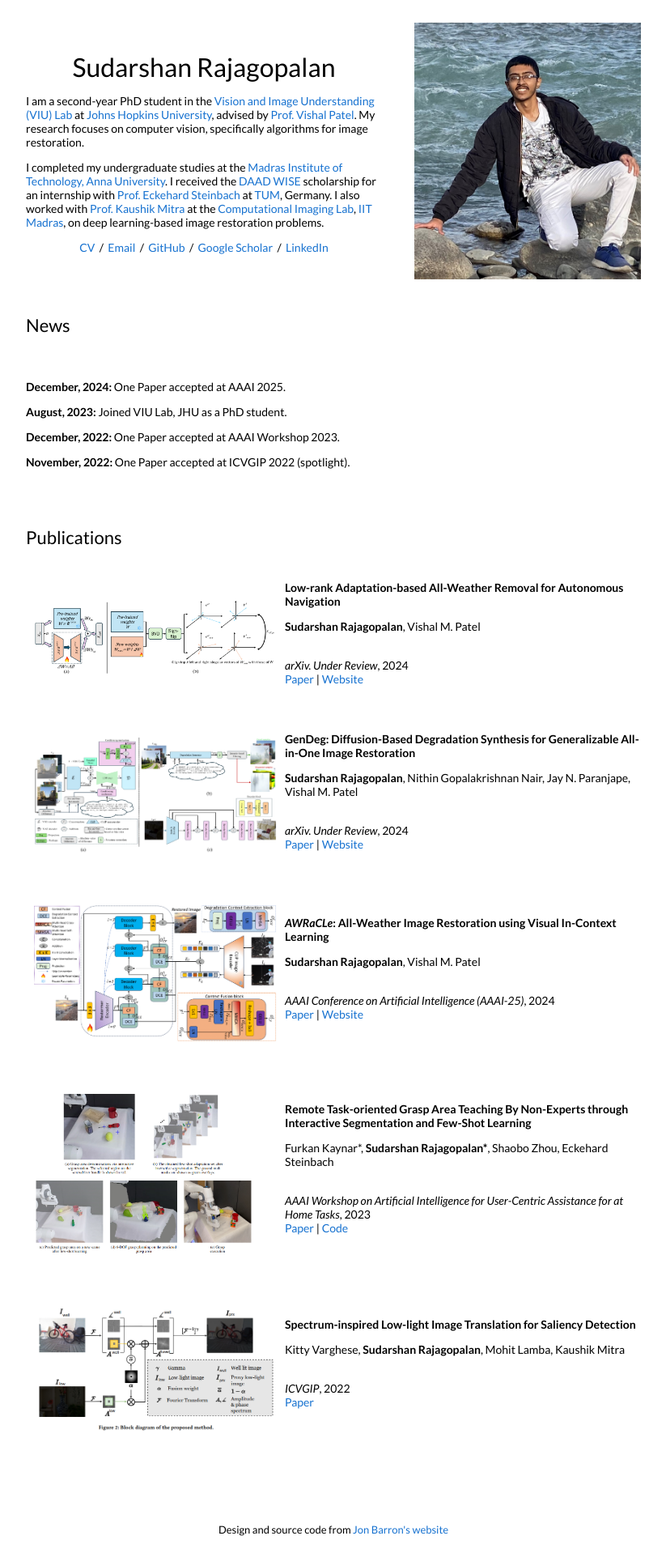
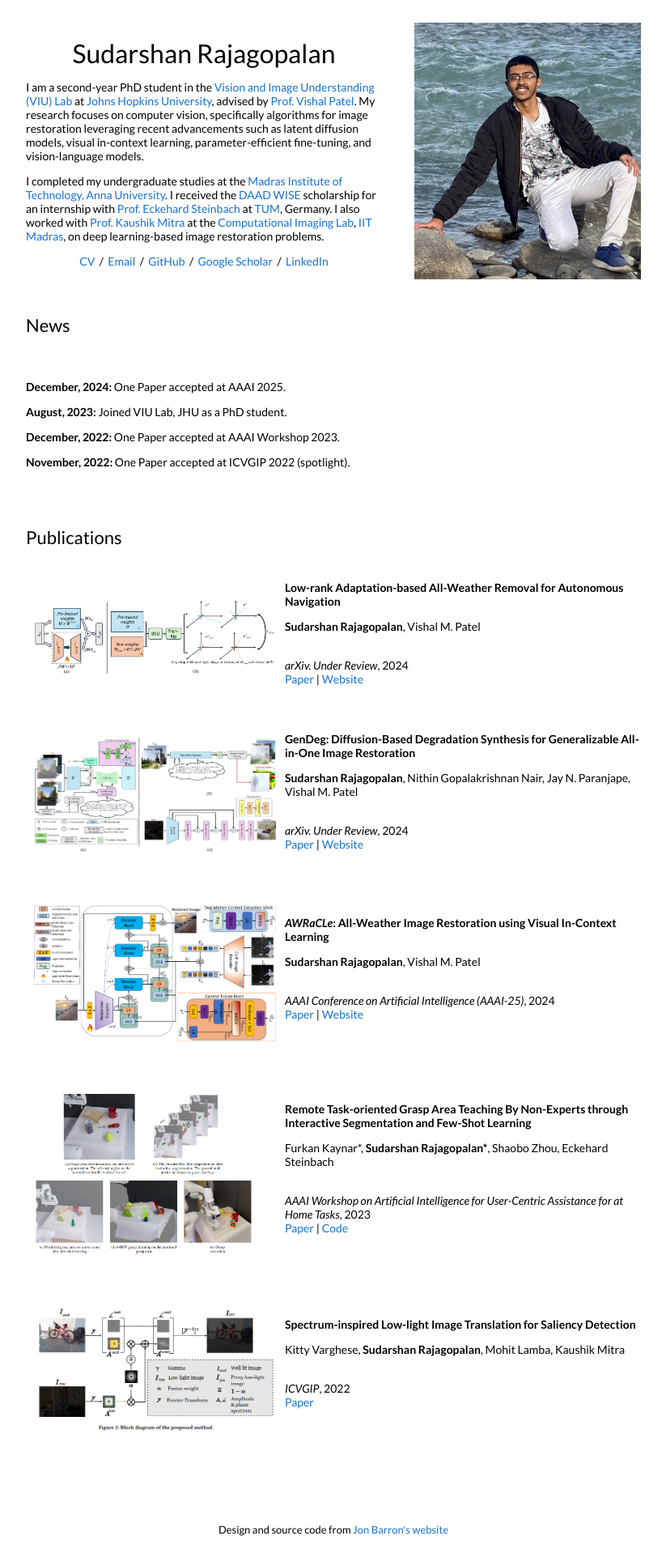
Before and after one commit to sudraj2002/sudraj2002.github.io, a Jekyll site: the page built from _posts/2024-11-27-loraa.md, in a window 1280 px wide. Shown: the whole page at 81% size, without its empty margins (228-1051 px from the left). Built offline with Jekyll 4.4.1, drawn with Linux system fonts in a browser that asks for light colours.

Commit message:
Update default.html

```diff
--- a/_layouts/default.html
+++ b/_layouts/default.html
@@ -39,7 +39,8 @@
                 <a href="https://engineering.jhu.edu/vpatel36/" target="_blank">Vision and Image Understanding (VIU) Lab</a>
                 at <a href="https://www.jhu.edu/" target="_blank">Johns Hopkins University</a>, advised by
                 <a href="https://engineering.jhu.edu/vpatel36/team/vishalpatel/" target="_blank">Prof. Vishal Patel</a>.
-                My research focuses on computer vision, specifically algorithms for image restoration.
+                My research focuses on computer vision, specifically algorithms for image restoration leveraging recent advancements
+                such as latent diffusion models, visual in-context learning, parameter-efficient fine-tuning, and vision-language models.
               </p>
               <p>
                 I completed my undergraduate studies at the
```
